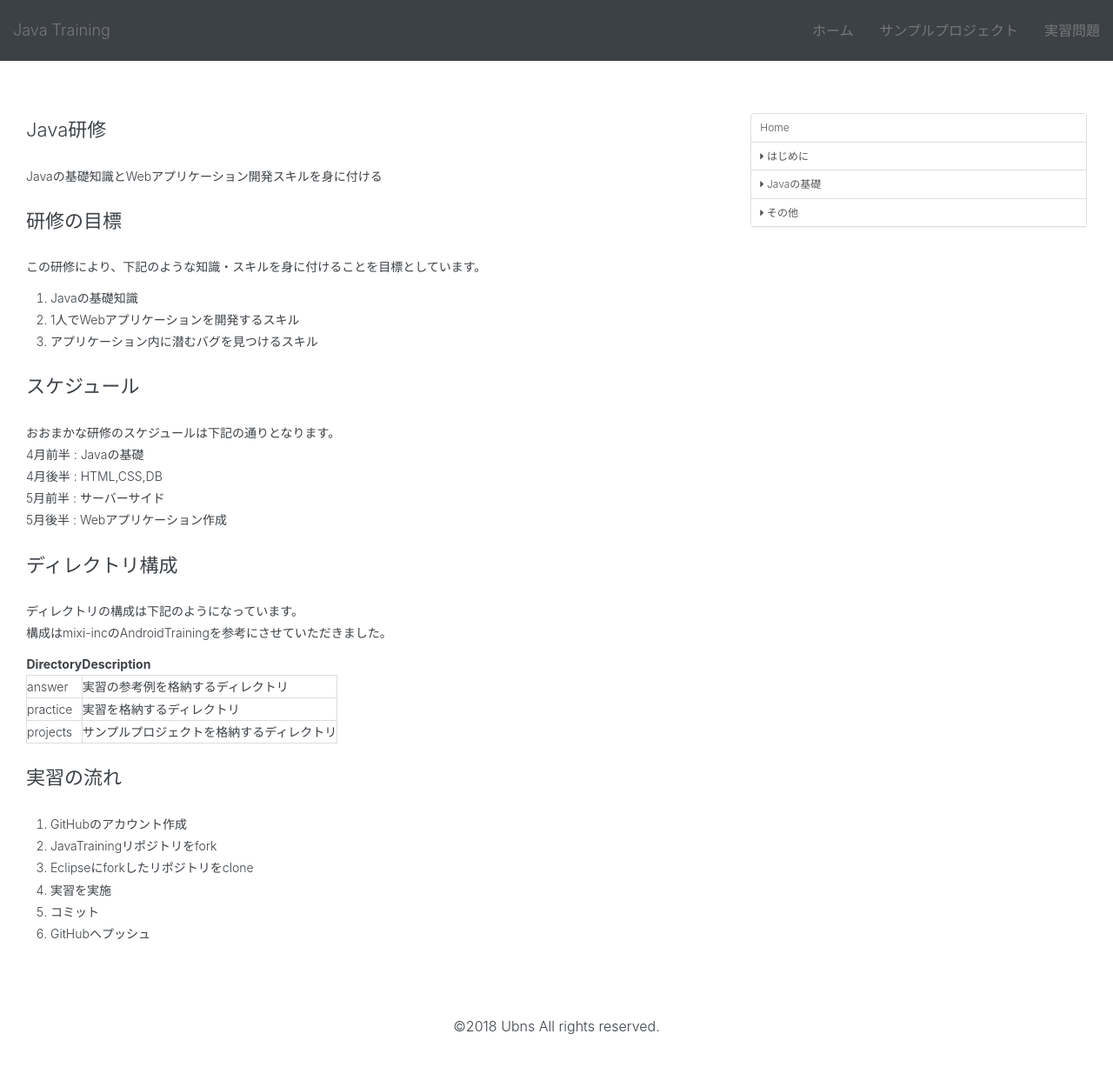
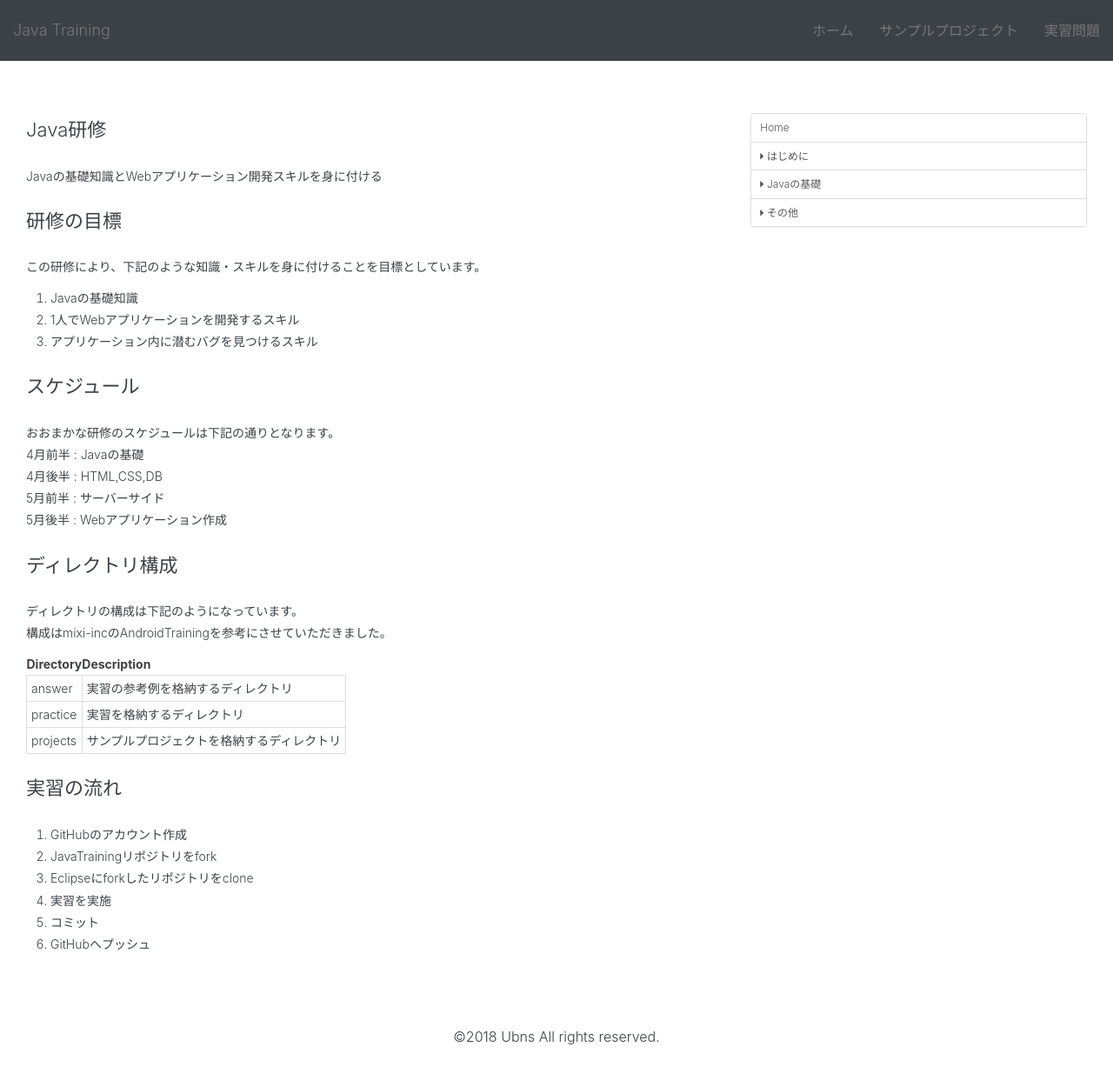
Before and after one commit to modulesjp/JavaTraining, a Jekyll site: the page built from docs/index.md, in a window 1280 px wide. Shown: the whole page at 87% size. Built offline with Jekyll 4.4.1, drawn with Linux system fonts in a browser that asks for light colours; nearby versions of some CDN libraries; our own code applies the rules of GitHub Pages for plain Markdown files.

Commit message:
2018.04.02

```diff
--- a/docs/css/style.css
+++ b/docs/css/style.css
@@ -85,6 +85,7 @@
 
 table td {
 	border: 1px solid #ddd;
+	padding: 2px 5px;
 }
 
 pre {
```
